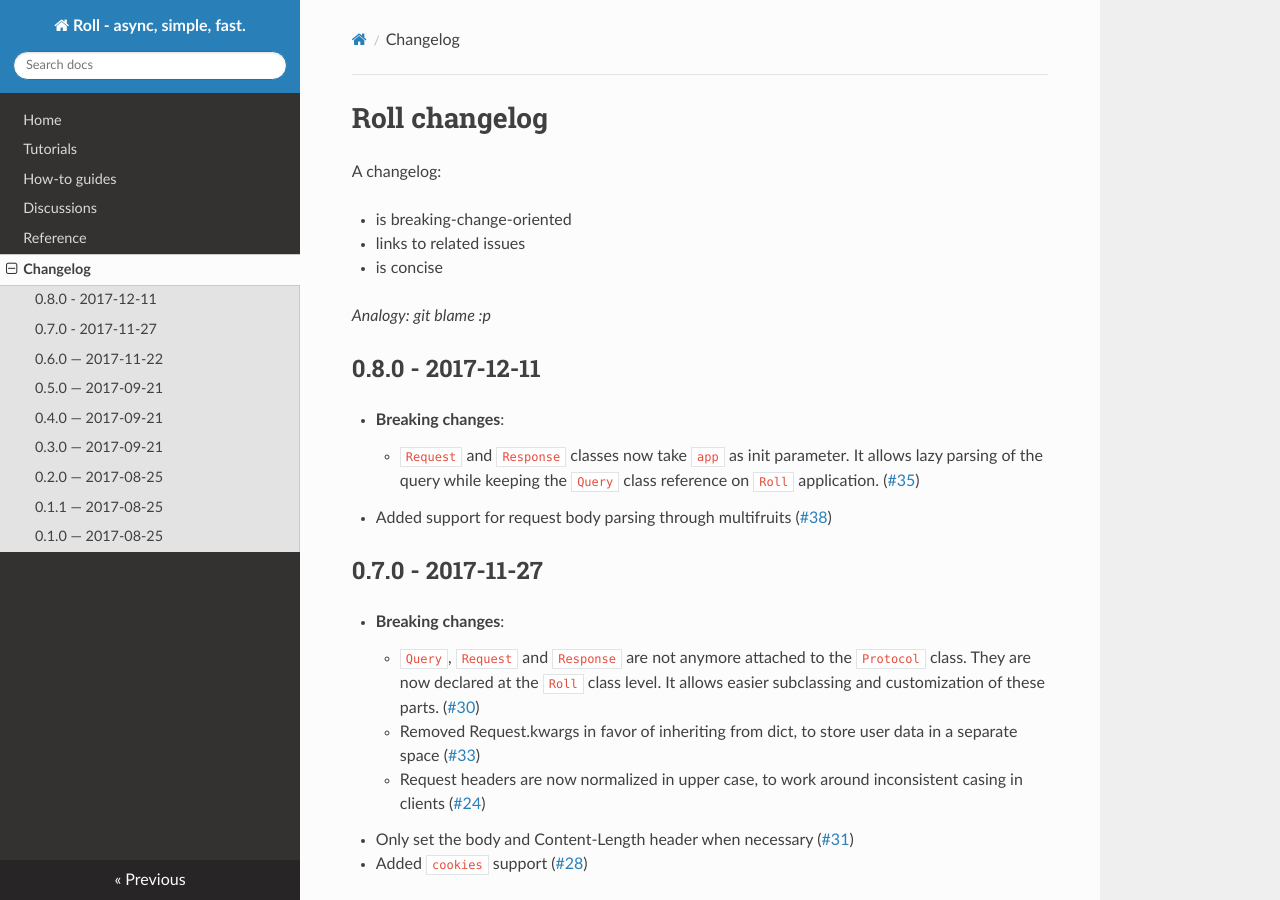
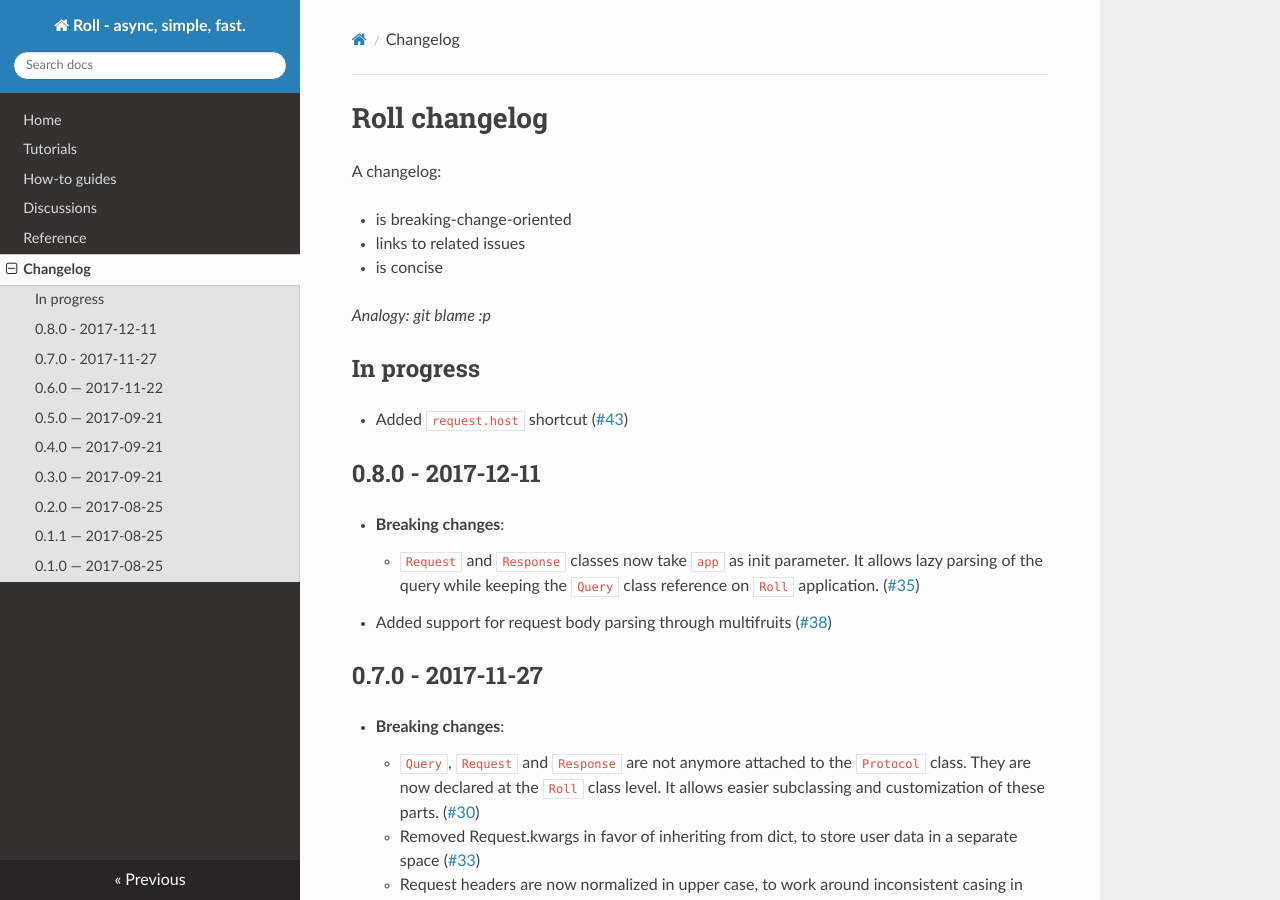
Before and after one commit to pyrates/roll, an MkDocs documentation site: the page built from docs/changelog.md, in a window 1280 px wide and 900 px high. Built offline with MkDocs 1.6.1, drawn with Linux system fonts in a browser that asks for light colours; nearby versions of some CDN libraries; old or Windows-style settings are respelled for this version of MkDocs.

Commit message:
document request.host

```diff
--- a/docs/changelog.md
+++ b/docs/changelog.md
@@ -7,6 +7,11 @@ A changelog:
 * is concise
 
 *Analogy: git blame :p*
+
+## In progress
+
+* Added `request.host` shortcut ([#43](https://github.com/pyrates/roll/pull/43))
+
 
 ## 0.8.0 - 2017-12-11
 
```
Also changed, not shown: docs/reference.md (+1 -0 lines).
